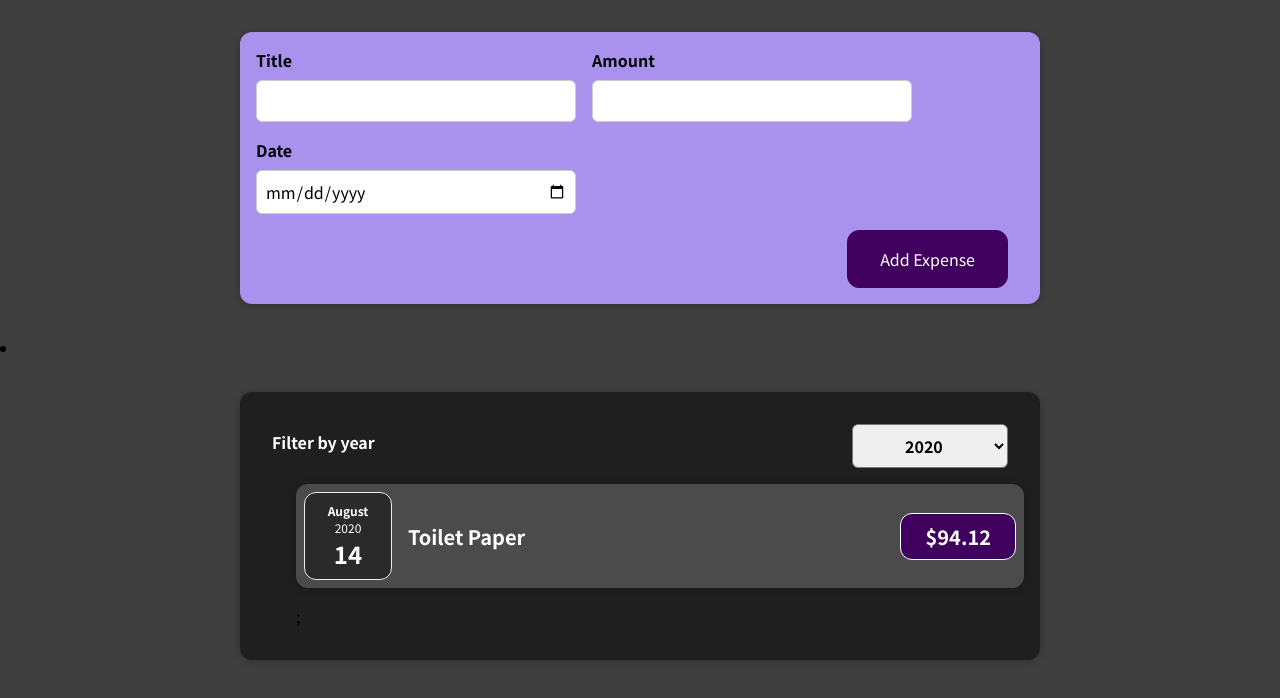
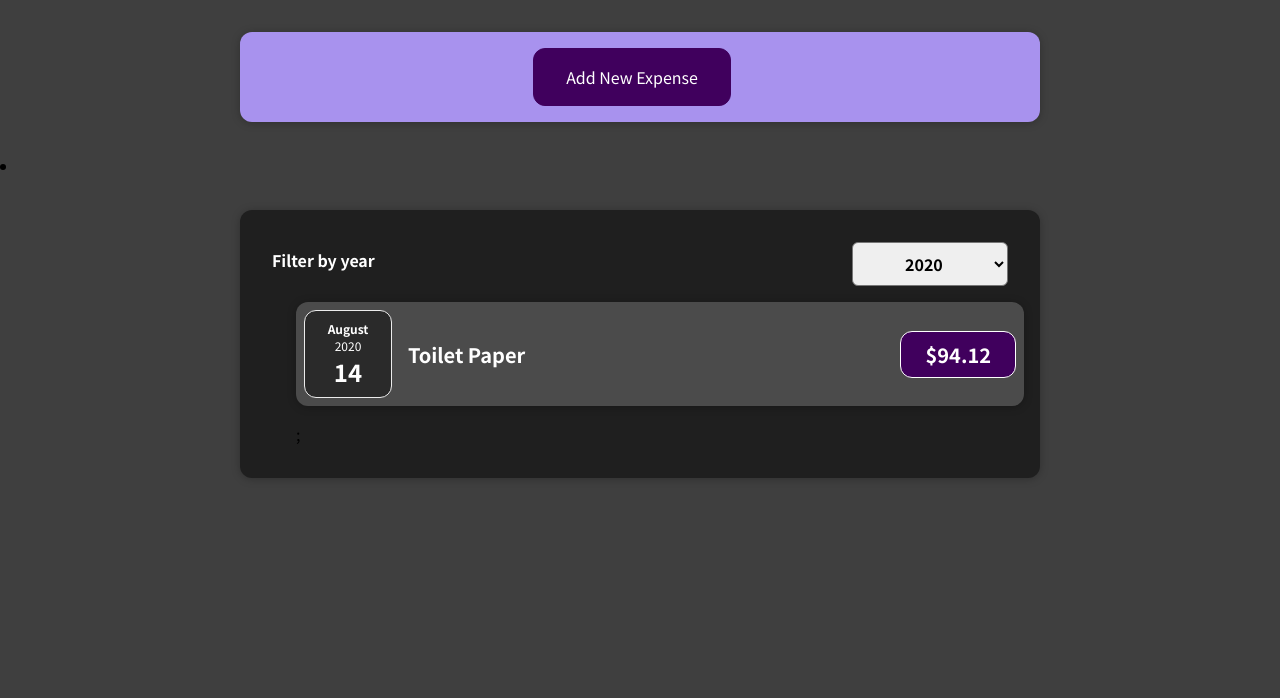
Before and after one commit to ErfoJS/react-course, a React (Create React App) app in the folder first-course-app/: page / in a window 1280 px wide. Shown: the top 698 px of the page. Built offline with nearby package versions, Linux system fonts and the light colour scheme.

Commit message:
Added Add Expense Button and wrap fucionality to it

```diff
--- a/first-course-app/src/components/NewExpense/ExpenseForm.js
+++ b/first-course-app/src/components/NewExpense/ExpenseForm.js
@@ -88,6 +88,7 @@
         </div>
       </div>
       <div className="new-expense__actions">
+        <button onClick={props.cancelButton}>Cancel</button>
         <button type="submit">Add Expense</button>
       </div>
     </form>
--- a/first-course-app/src/components/NewExpense/NewExpense.js
+++ b/first-course-app/src/components/NewExpense/NewExpense.js
@@ -1,8 +1,9 @@
-import React from "react";
+import React, { useState } from "react";
 import "./NewExpense.css";
 import ExpenseForm from "./ExpenseForm.js";
 
 const NewExpense = (props) => {
+  const [isEditing, SetIsEditing] = useState(false);
   const saveExpenseDataHandler = (inputedExpenseData) => {
     const expenseData = {
       ...inputedExpenseData,
@@ -10,9 +11,25 @@
     };
     props.onNewExpenseHandler(expenseData);
   };
+  // Wraper
+
+  const isEditingHendler = () => {
+    SetIsEditing(true);
+  };
+
+  const cancelButton = () => {
+    SetIsEditing(false);
+  };
   return (
     <div className="new-expense">
-      <ExpenseForm onSaveExpenseData={saveExpenseDataHandler} />
+      {!isEditing ? (
+        <button onClick={isEditingHendler}>Add New Expense</button>
+      ) : (
+        <ExpenseForm
+          cancelButton={cancelButton}
+          onSaveExpenseData={saveExpenseDataHandler}
+        />
+      )}
     </div>
   );
 };
```
